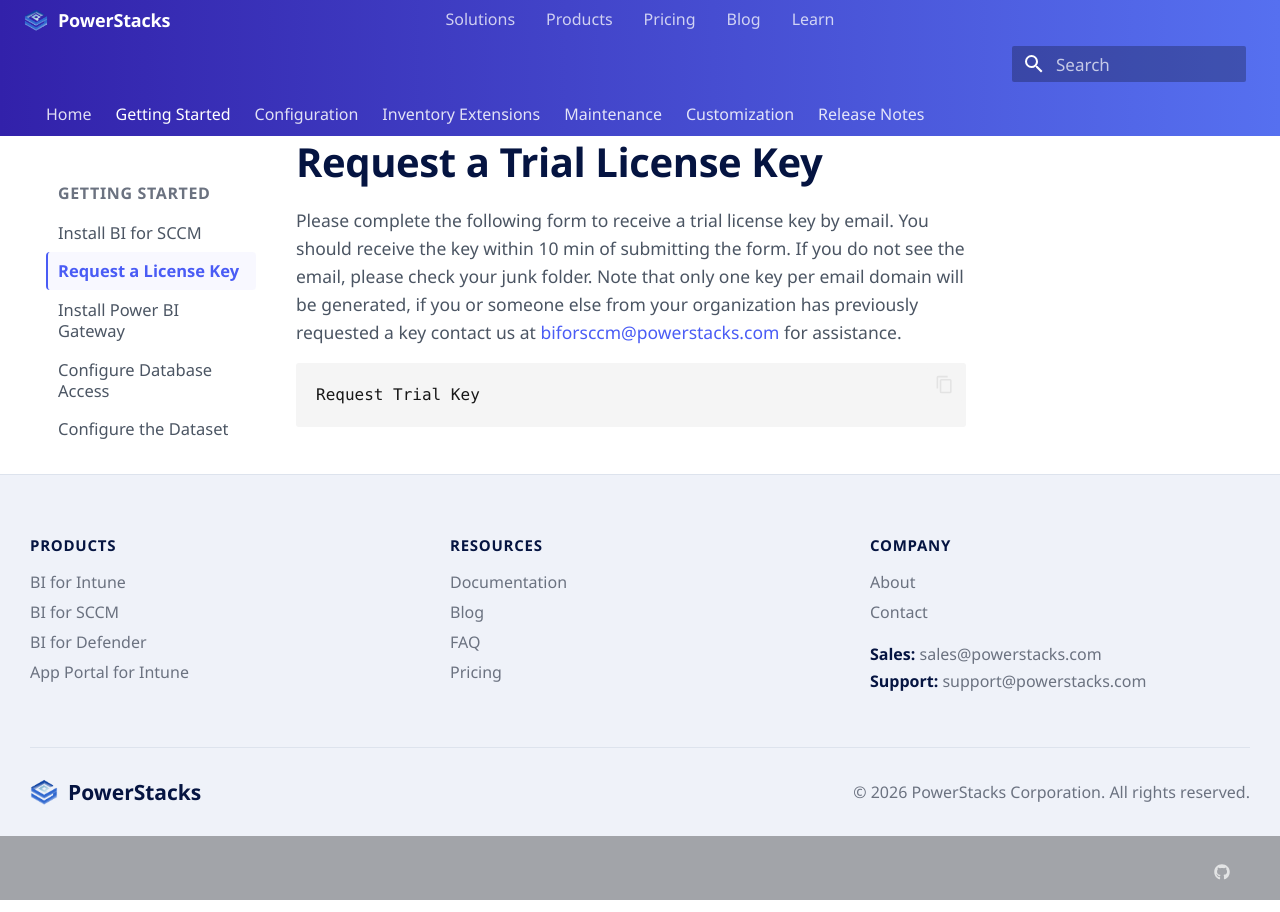
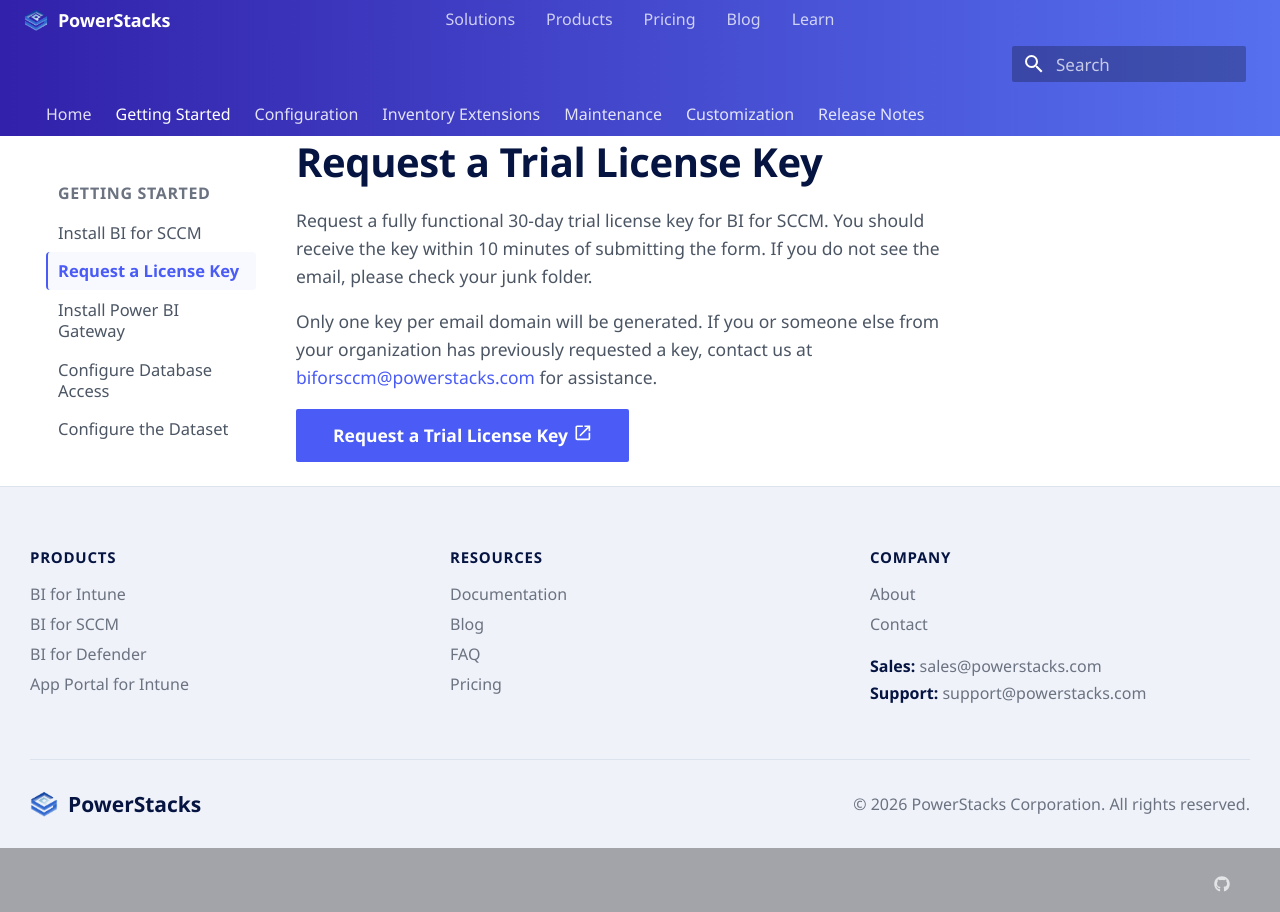
Before and after one commit to powerstacks-corp/BI-for-SCCM, an MkDocs documentation site: the page built from docs/guides/request-a-license-key.md, in a window 1280 px wide. Built offline with MkDocs 1.6.1 and Material for MkDocs 9.7.7, drawn with Linux system fonts in a browser that asks for light colours; some web fonts are replaced; comment, search, counter and statistics services are not loaded.

Commit message:
Link trial license page to centralized form on powerstacks.com
Co-Authored-By: Claude Opus 4.6 <noreply@anthropic.com>

```diff
--- a/docs/guides/request-a-license-key.md
+++ b/docs/guides/request-a-license-key.md
@@ -2,14 +2,9 @@
 title: "Request a License Key"
 ---
 # Request a Trial License Key
-Please complete the following form to receive a trial license key by email. You should receive the key within 10 min of submitting the form. If you do not see the email, please check your junk folder. Note that only one key per email domain will be generated, if you or someone else from your organization has previously requested a key contact us at [biforsccm@powerstacks.com](mailto:biforsccm@powerstacks.com) for assistance.
 
+Request a fully functional 30-day trial license key for BI for SCCM. You should receive the key within 10 minutes of submitting the form. If you do not see the email, please check your junk folder.
 
+Only one key per email domain will be generated. If you or someone else from your organization has previously requested a key, contact us at [biforsccm@powerstacks.com](mailto:biforsccm@powerstacks.com) for assistance.
 
-
-
-
-
-
-
-	Request Trial Key
+[Request a Trial License Key :material-open-in-new:](https://powerstacks.com/get-started/#trial-form){ .md-button .md-button--primary }
```
